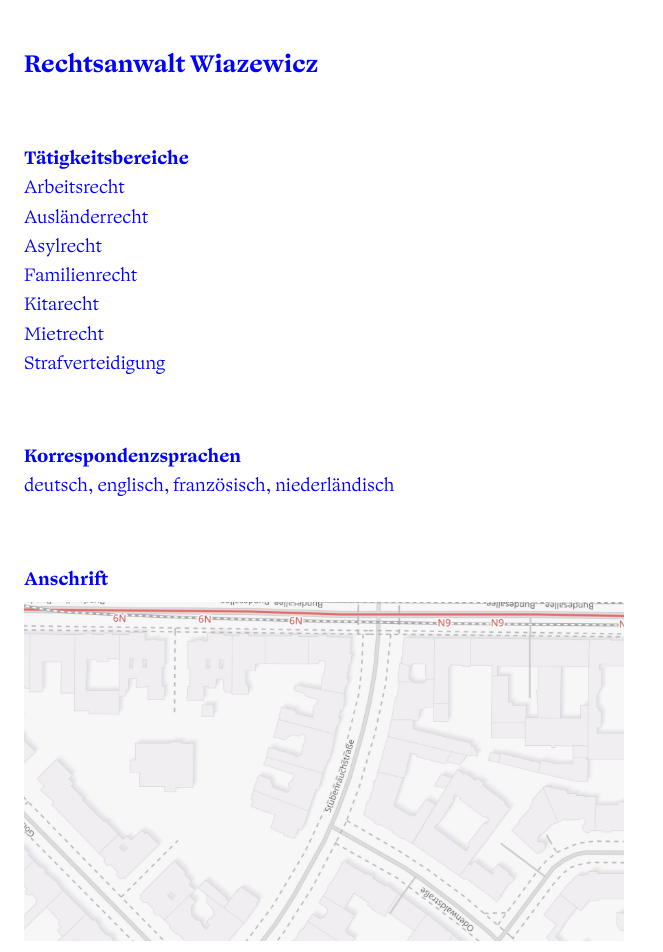
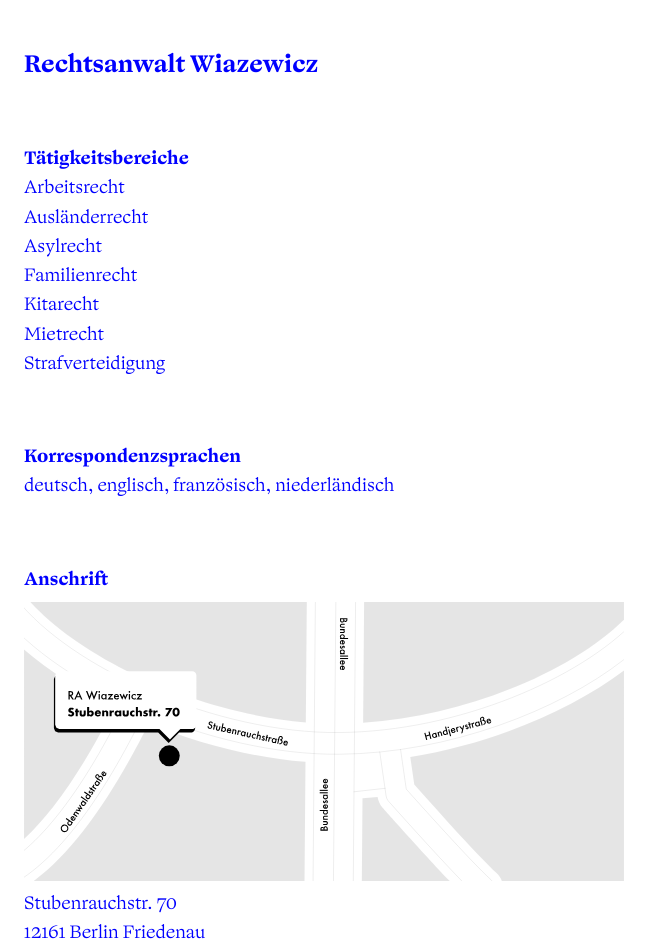
Before and after one commit to dreadbeard11/ra-wiazewicz, a Next.js app: page / in a window 1280 px wide. Shown: the top 952 px of the page, without its empty margins (0-663 px from the left). Built offline with nearby package versions, Linux system fonts and the light colour scheme.

Commit message:
Update page.tsx

```diff
--- a/src/app/page.tsx
+++ b/src/app/page.tsx
@@ -40,7 +40,7 @@ export default function Index() {
             <h2>Anschrift</h2>
 
               <Image
-      src={`/assets/map.jpg`}
+      src={`/assets/map-wiazewicz.svg`}
       alt={`Map`}
       className="py-2 w-full max-w-[600px]"
       width={1300}
```
